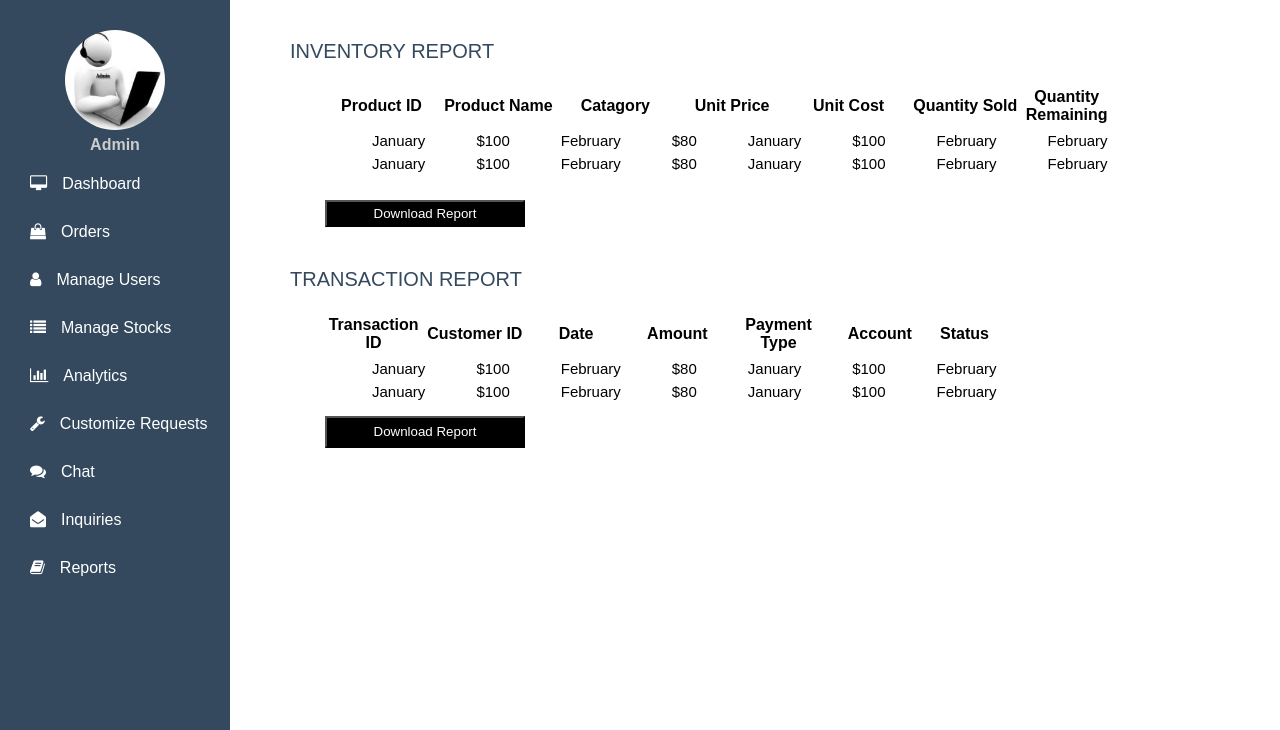
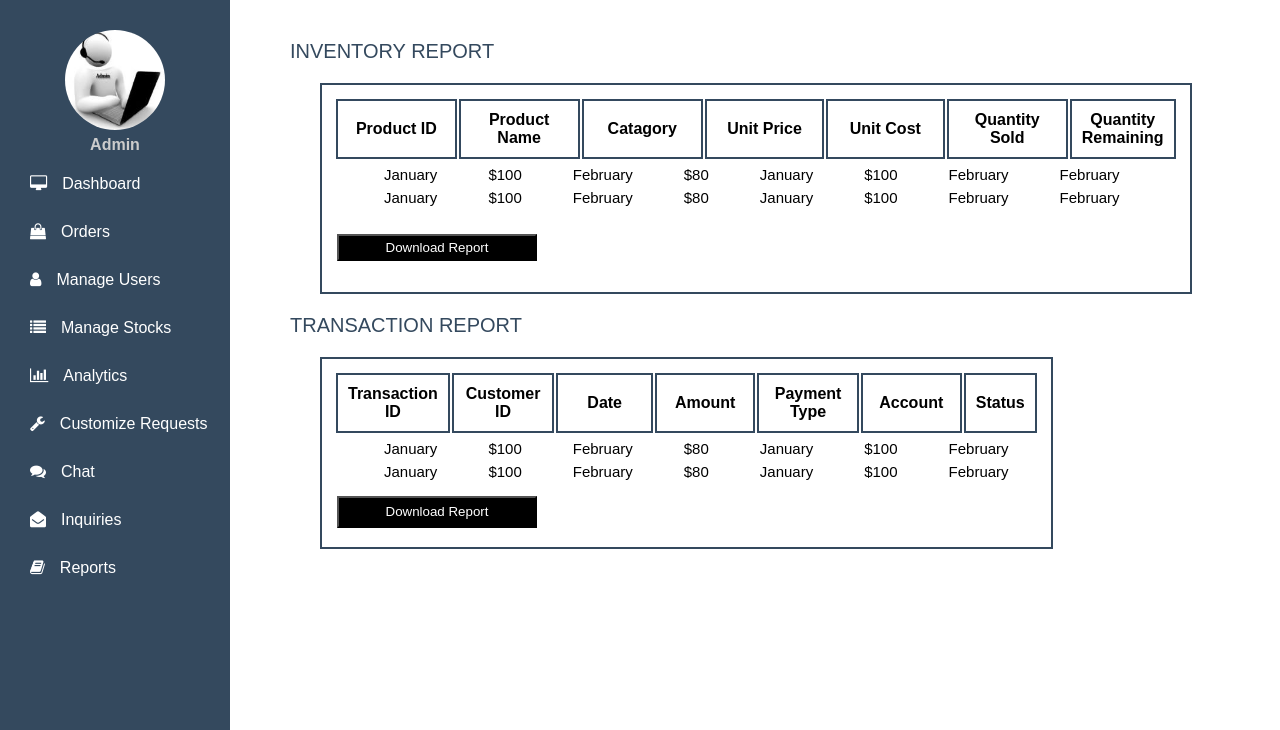
Before and after one commit to amasha98/2nd-Year-Group-Project, a PHP site: page /Dashboard_Reports.html in a window 1280 px wide. Shown: the part 70-800 px from the top of the page. Run offline with PHP 8.4, Linux system fonts and the light colour scheme.

Commit message:
Update Dashboardstyle.css

```diff
--- a/Dashboardstyle.css
+++ b/Dashboardstyle.css
@@ -87,7 +87,11 @@ h2{
 .sidenav i{
 	padding-right: 15px;
 }
-
+table, th{
+  border:2px solid #34495e;
+  table-layout: fixed;
+  padding: 10px;
+}
 .table-fixed{
 	margin-left:20rem;
 	margin top:90rem;
```
